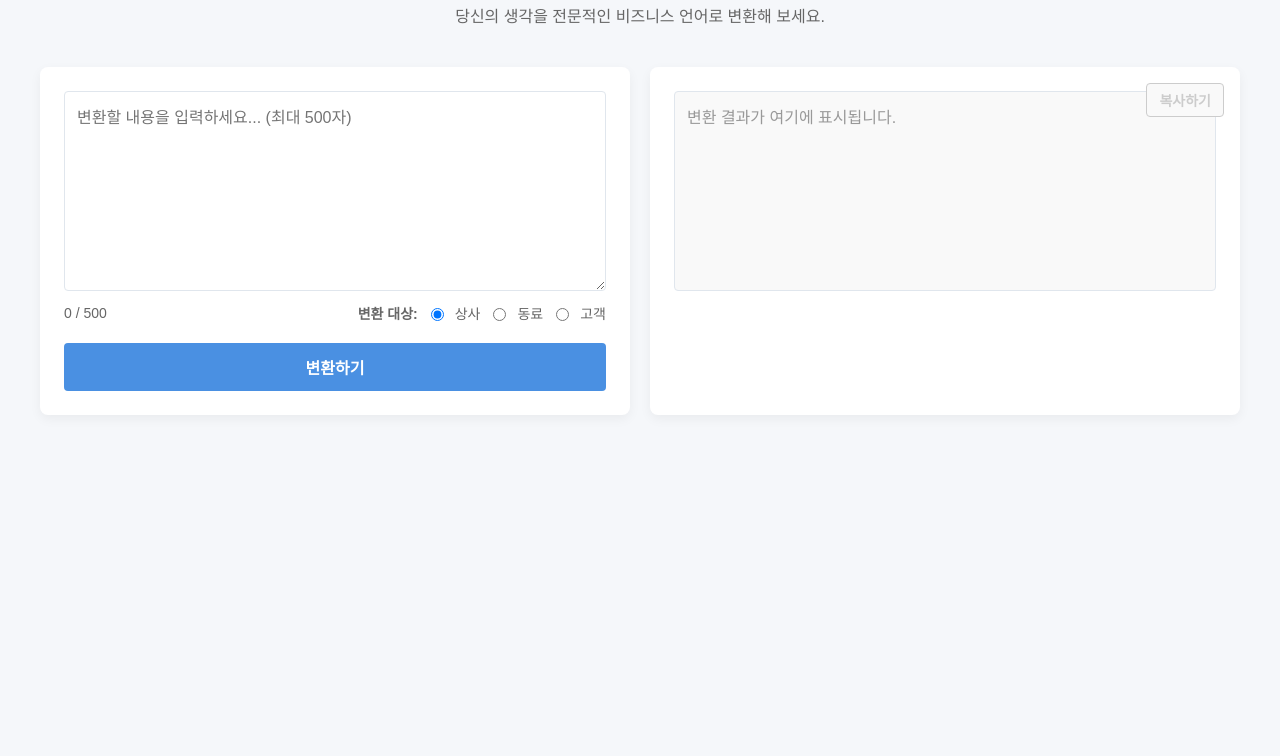
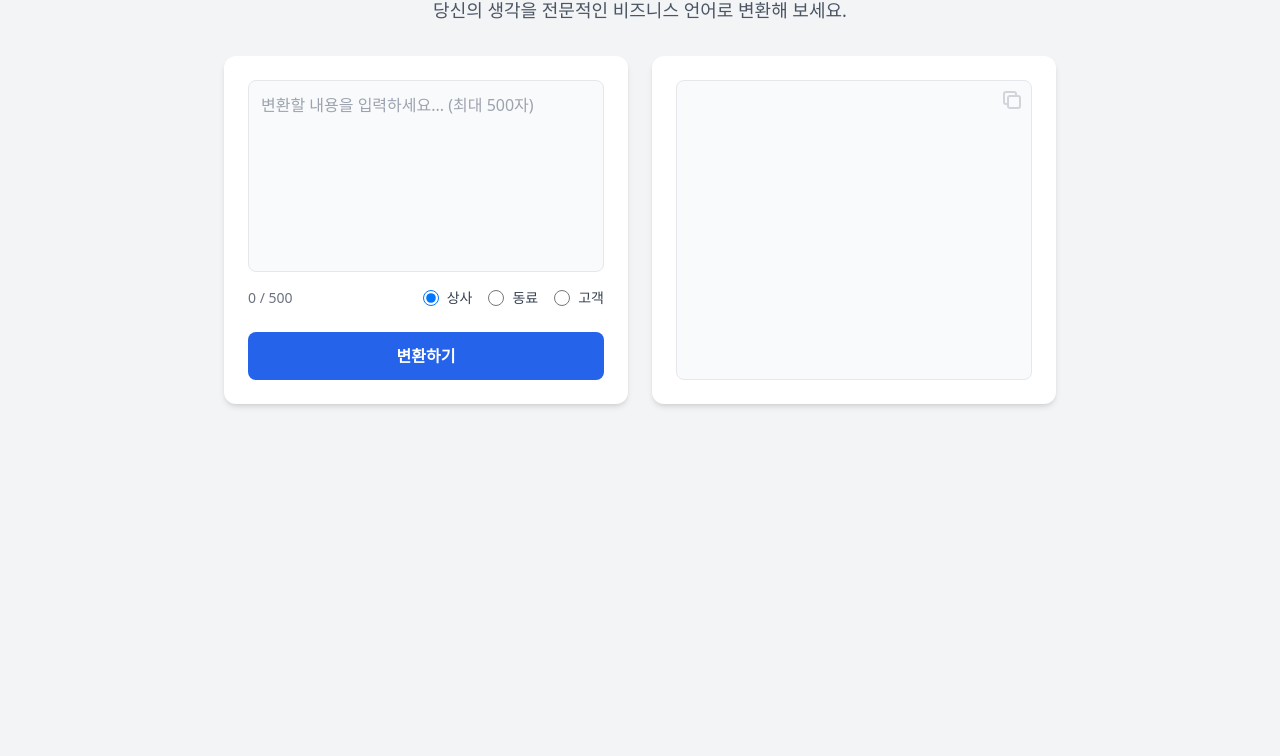
Before and after one commit to 827euni/BizTalk-gemini-cli, a plain HTML site: page frontend/index.html in a window 1280 px wide. Shown: the part 84-840 px from the top of the page. After the commit the page ends 800 px from the top, so only its background shows below. Drawn offline with nearby package versions, Linux system fonts and the light colour scheme; a web font is replaced by a local one.

Commit message:
docs : prd.md 내 3단계 수정

```diff
--- a/frontend/css/style.css
+++ /dev/null
@@ -1,213 +0,0 @@
-:root {
-    --primary-color: #4A90E2;
-    --secondary-color: #F5F7FA;
-    --text-color: #333333;
-    --light-text-color: #FFFFFF;
-    --success-color: #50E3C2;
-    --error-color: #D0021B;
-    --border-color: #E0E6ED;
-    --font-family: 'Pretendard', 'Noto Sans KR', sans-serif;
-}
-
-body {
-    font-family: var(--font-family);
-    background-color: var(--secondary-color);
-    color: var(--text-color);
-    margin: 0;
-    padding: 20px;
-    display: flex;
-    justify-content: center;
-    align-items: flex-start;
-    min-height: 100vh;
-}
-
-.container {
-    width: 100%;
-    max-width: 1200px;
-}
-
-header {
-    text-align: center;
-    margin-bottom: 40px;
-}
-
-header h1 {
-    font-size: 28px;
-    margin-bottom: 8px;
-}
-
-header p {
-    font-size: 16px;
-    color: #666;
-}
-
-.converter-wrapper {
-    display: flex;
-    gap: 20px;
-}
-
-.card {
-    background-color: #fff;
-    border-radius: 8px;
-    padding: 24px;
-    box-shadow: 0 4px 12px rgba(0, 0, 0, 0.05);
-    flex: 1;
-    display: flex;
-    flex-direction: column;
-}
-
-textarea, .output-text-area {
-    width: 100%;
-    min-height: 200px;
-    border: 1px solid var(--border-color);
-    border-radius: 4px;
-    padding: 12px;
-    font-size: 16px;
-    font-family: var(--font-family);
-    resize: vertical;
-    box-sizing: border-box;
-}
-
-textarea:focus {
-    outline: none;
-    border-color: var(--primary-color);
-    box-shadow: 0 0 0 2px rgba(74, 144, 226, 0.2);
-}
-
-.input-options {
-    display: flex;
-    justify-content: space-between;
-    align-items: center;
-    margin-top: 12px;
-    font-size: 14px;
-    color: #666;
-}
-
-.target-selector {
-    display: flex;
-    align-items: center;
-    gap: 8px;
-}
-
-.target-selector label {
-    cursor: pointer;
-}
-
-button {
-    background-color: var(--primary-color);
-    color: var(--light-text-color);
-    border: none;
-    border-radius: 4px;
-    padding: 12px 20px;
-    font-size: 16px;
-    font-weight: bold;
-    cursor: pointer;
-    transition: background-color 0.2s;
-    margin-top: auto;
-    display: flex;
-    justify-content: center;
-    align-items: center;
-    gap: 8px;
-}
-
-button:hover {
-    background-color: #357ABD; /* 10% darker */
-}
-
-button:disabled {
-    background-color: #A9CBEF;
-    cursor: not-allowed;
-}
-
-#convertBtn {
-    margin-top: 20px;
-}
-
-.output-card {
-    position: relative;
-}
-
-.output-text-area {
-    background-color: #f9f9f9;
-    white-space: pre-wrap;
-    overflow-wrap: break-word;
-}
-
-.output-text-area:empty::before {
-    content: attr(data-placeholder);
-    color: #999;
-}
-
-#copyBtn {
-    position: absolute;
-    top: 16px;
-    right: 16px;
-    background-color: #fff;
-    color: var(--primary-color);
-    border: 1px solid var(--primary-color);
-    padding: 6px 12px;
-    font-size: 14px;
-}
-
-#copyBtn:hover {
-    background-color: #f0f6ff;
-}
-
-#copyBtn:disabled {
-    color: #ccc;
-    border-color: #ccc;
-    background-color: #f9f9f9;
-}
-
-
-#feedbackMessage {
-    position: fixed;
-    bottom: 20px;
-    left: 50%;
-    transform: translateX(-50%);
-    padding: 10px 20px;
-    border-radius: 6px;
-    color: var(--light-text-color);
-    font-weight: bold;
-    opacity: 0;
-    transition: opacity 0.3s, transform 0.3s;
-    pointer-events: none;
-}
-
-#feedbackMessage.show {
-    opacity: 1;
-    transform: translate(-50%, -10px);
-}
-
-#feedbackMessage.success {
-    background-color: var(--success-color);
-}
-
-#feedbackMessage.error {
-    background-color: var(--error-color);
-}
-
-/* Spinner for loading state */
-.spinner {
-    border: 3px solid rgba(255, 255, 255, 0.3);
-    border-radius: 50%;
-    border-top-color: var(--light-text-color);
-    width: 18px;
-    height: 18px;
-    animation: spin 1s ease-in-out infinite;
-}
-
-@keyframes spin {
-    to { transform: rotate(360deg); }
-}
-
-
-/* Responsive Layout */
-@media (max-width: 768px) {
-    .converter-wrapper {
-        flex-direction: column;
-    }
-    header {
-        margin-bottom: 20px;
-    }
-}
--- a/frontend/index.html
+++ b/frontend/index.html
@@ -4,43 +4,58 @@
     <meta charset="UTF-8">
     <meta name="viewport" content="width=device-width, initial-scale=1.0">
     <title>BizTone Converter</title>
-    <link rel="stylesheet" as="style" crossorigin href="https://cdn.jsdelivr.net/gh/orioncactus/pretendard@v1.3.9/dist/web/static/pretendard.min.css" />
-    <link rel="stylesheet" href="css/style.css">
+    <script src="https://cdn.tailwindcss.com"></script>
 </head>
-<body>
-    <div class="container">
-        <header>
-            <h1>BizTone Converter</h1>
-            <p>당신의 생각을 전문적인 비즈니스 언어로 변환해 보세요.</p>
+<body class="bg-gray-100 text-gray-800">
+    <div class="container mx-auto p-4 sm:p-6 lg:p-8 max-w-4xl">
+        <header class="text-center mb-8">
+            <h1 class="text-3xl sm:text-4xl font-bold text-gray-900">BizTone Converter</h1>
+            <p class="text-md sm:text-lg text-gray-600 mt-2">당신의 생각을 전문적인 비즈니스 언어로 변환해 보세요.</p>
         </header>
 
-        <main class="converter-wrapper">
-            <div class="card input-card">
-                <textarea id="inputText" placeholder="변환할 내용을 입력하세요... (최대 500자)" maxlength="500"></textarea>
-                <div class="input-options">
+        <main class="grid grid-cols-1 md:grid-cols-2 gap-6">
+            <!-- Input Card -->
+            <div class="bg-white rounded-xl shadow-md p-6 flex flex-col">
+                <textarea id="inputText" class="w-full h-48 p-3 bg-gray-50 border border-gray-200 rounded-lg focus:ring-2 focus:ring-blue-500 focus:border-blue-500 transition duration-200 resize-none" placeholder="변환할 내용을 입력하세요... (최대 500자)" maxlength="500"></textarea>
+                <div class="flex justify-between items-center mt-4 text-sm text-gray-500">
                     <div id="charCounter">0 / 500</div>
-                    <div class="target-selector">
-                        <strong>변환 대상:</strong>
-                        <input type="radio" id="target-boss" name="target" value="상사" checked>
-                        <label for="target-boss">상사</label>
-                        <input type="radio" id="target-colleague" name="target" value="동료">
-                        <label for="target-colleague">동료</label>
-                        <input type="radio" id="target-customer" name="target" value="고객">
-                        <label for="target-customer">고객</label>
-                    </div>
+                    <fieldset class="flex items-center gap-4">
+                        <legend class="sr-only">변환 대상</legend>
+                        <div class="flex items-center">
+                            <input type="radio" id="target-boss" name="target" value="상사" class="h-4 w-4 text-blue-600 border-gray-300 focus:ring-blue-500" checked>
+                            <label for="target-boss" class="ml-2 text-gray-700">상사</label>
+                        </div>
+                        <div class="flex items-center">
+                            <input type="radio" id="target-colleague" name="target" value="동료" class="h-4 w-4 text-blue-600 border-gray-300 focus:ring-blue-500">
+                            <label for="target-colleague" class="ml-2 text-gray-700">동료</label>
+                        </div>
+                        <div class="flex items-center">
+                            <input type="radio" id="target-customer" name="target" value="고객" class="h-4 w-4 text-blue-600 border-gray-300 focus:ring-blue-500">
+                            <label for="target-customer" class="ml-2 text-gray-700">고객</label>
+                        </div>
+                    </fieldset>
                 </div>
-                <button id="convertBtn">
+                <button id="convertBtn" class="mt-6 w-full bg-blue-600 text-white font-bold py-3 px-4 rounded-lg hover:bg-blue-700 disabled:bg-blue-400 disabled:cursor-not-allowed transition duration-200 flex items-center justify-center">
                     <span class="btn-text">변환하기</span>
-                    <div class="spinner" style="display: none;"></div>
+                    <div class="spinner hidden animate-spin rounded-full h-5 w-5 border-b-2 border-white"></div>
                 </button>
             </div>
 
-            <div class="card output-card">
-                <div id="outputText" class="output-text-area" data-placeholder="변환 결과가 여기에 표시됩니다."></div>
-                <button id="copyBtn" disabled>복사하기</button>
-                <div id="feedbackMessage"></div>
+            <!-- Output Card -->
+            <div class="bg-white rounded-xl shadow-md p-6 relative flex flex-col">
+                <div id="outputText" class="w-full h-full p-3 bg-gray-50 border border-gray-200 rounded-lg min-h-[244px] whitespace-pre-wrap break-words" data-placeholder="변환 결과가 여기에 표시됩니다."></div>
+                <button id="copyBtn" class="absolute top-8 right-8 text-gray-500 hover:text-blue-600 disabled:text-gray-300 transition duration-200" disabled>
+                    <svg xmlns="http://www.w3.org/2000/svg" class="h-6 w-6" fill="none" viewBox="0 0 24 24" stroke="currentColor">
+                        <path stroke-linecap="round" stroke-linejoin="round" stroke-width="2" d="M8 16H6a2 2 0 01-2-2V6a2 2 0 012-2h8a2 2 0 012 2v2m-6 12h8a2 2 0 002-2v-8a2 2 0 00-2-2h-8a2 2 0 00-2 2v8a2 2 0 002 2z" />
+                    </svg>
+                </button>
             </div>
         </main>
+
+        <!-- Feedback Message -->
+        <div id="feedbackMessage" class="fixed bottom-10 left-1/2 -translate-x-1/2 px-6 py-3 rounded-lg text-white font-semibold shadow-lg transition-all transform opacity-0 -translate-y-4">
+            Feedback
+        </div>
     </div>
     <script src="js/script.js"></script>
 </body>
--- a/frontend/js/script.js
+++ b/frontend/js/script.js
@@ -48,12 +48,13 @@ document.addEventListener('DOMContentLoaded', () => {
             });
 
             if (!response.ok) {
-                throw new Error('서버에서 오류가 발생했습니다. 잠시 후 다시 시도해주세요.');
+                const errorData = await response.json().catch(() => null);
+                const errorMessage = errorData?.error || '서버에서 오류가 발생했습니다. 잠시 후 다시 시도해주세요.';
+                throw new Error(errorMessage);
             }
 
             const data = await response.json();
 
-            // 백엔드 응답 형식에 따라 'data.converted_text'는 달라질 수 있습니다.
             outputText.textContent = data.converted_text || '결과를 받아오지 못했습니다.';
             copyBtn.disabled = false;
 
@@ -80,24 +81,37 @@ document.addEventListener('DOMContentLoaded', () => {
     }
 
     function toggleLoading(isLoading) {
+        convertBtn.disabled = isLoading;
         if (isLoading) {
-            convertBtn.disabled = true;
-            btnText.style.display = 'none';
-            spinner.style.display = 'block';
+            btnText.classList.add('hidden');
+            spinner.classList.remove('hidden');
         } else {
-            convertBtn.disabled = false;
-            btnText.style.display = 'inline';
-            spinner.style.display = 'none';
+            btnText.classList.remove('hidden');
+            spinner.classList.add('hidden');
         }
     }
 
     function showFeedback(message, type) {
         feedbackMessage.textContent = message;
-        feedbackMessage.className = 'show';
-        feedbackMessage.classList.add(type);
 
+        // Reset classes
+        feedbackMessage.classList.remove('opacity-0', '-translate-y-4', 'bg-green-500', 'bg-red-500');
+
+        // Apply type-specific class
+        if (type === 'success') {
+            feedbackMessage.classList.add('bg-green-500');
+        } else {
+            feedbackMessage.classList.add('bg-red-500');
+        }
+
+        // Animate in
+        feedbackMessage.classList.remove('opacity-0', '-translate-y-4');
+        feedbackMessage.classList.add('opacity-100', 'translate-y-0');
+
+        // Animate out after 3 seconds
         setTimeout(() => {
-            feedbackMessage.className = '';
+            feedbackMessage.classList.remove('opacity-100', 'translate-y-0');
+            feedbackMessage.classList.add('opacity-0', '-translate-y-4');
         }, 3000);
     }
 });
```
Also changed, not shown: 2 other files.
